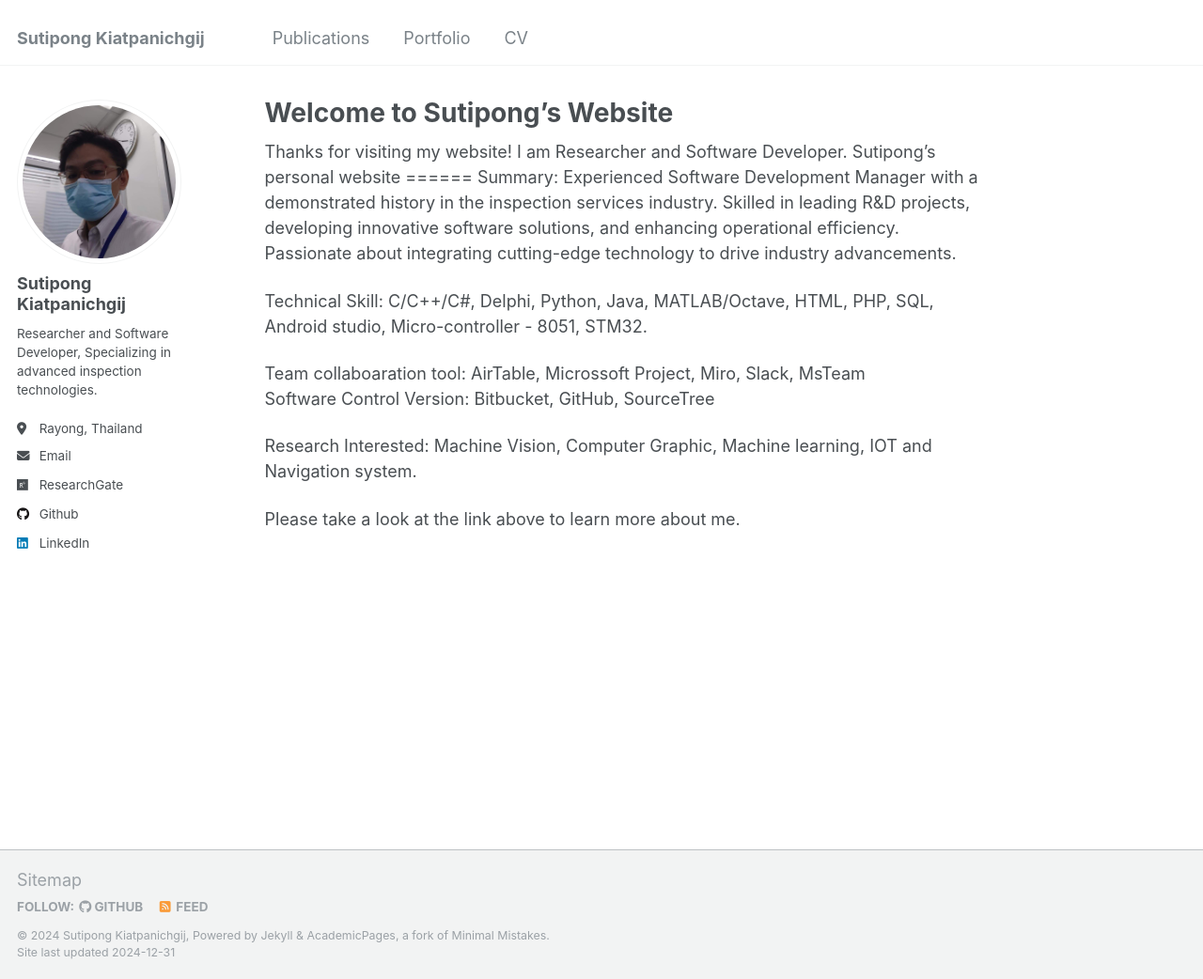
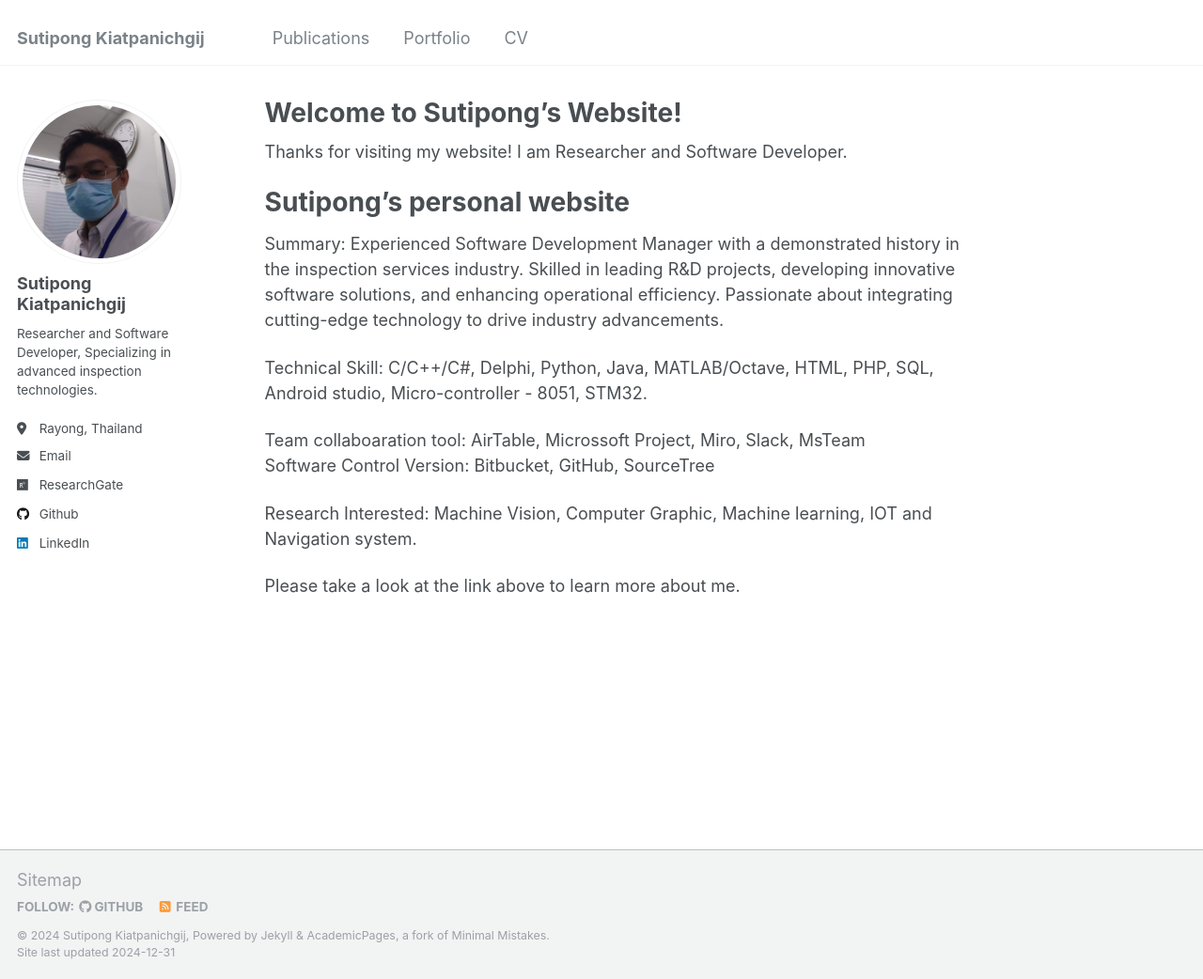
Before and after one commit to SKiatpanichgij/SKiatpanichgij.github.io, a Jekyll site: the page built from _pages/about.md, in a window 1280 px wide and 1042 px high. Shown: the whole window at 94% size. Built offline with Jekyll 4.4.1, drawn with Linux system fonts in a browser that asks for light colours.

Commit message:
snapshot

```diff
--- a/_pages/about.md
+++ b/_pages/about.md
@@ -1,12 +1,13 @@
 ---
 permalink: /
-title: Welcome to Sutipong's Website
+title: Welcome to Sutipong's Website!
 author_profile: true
 redirect_from:
   - /about/
   - /about.html
 ---
 Thanks for visiting my website! I am Researcher and Software Developer.
+
 Sutipong's personal website
 ======
 Summary: Experienced Software Development Manager with a demonstrated history in the inspection services industry. Skilled in leading R&D projects, developing innovative software solutions, and enhancing operational efficiency. Passionate about integrating cutting-edge technology to drive industry advancements.
```
